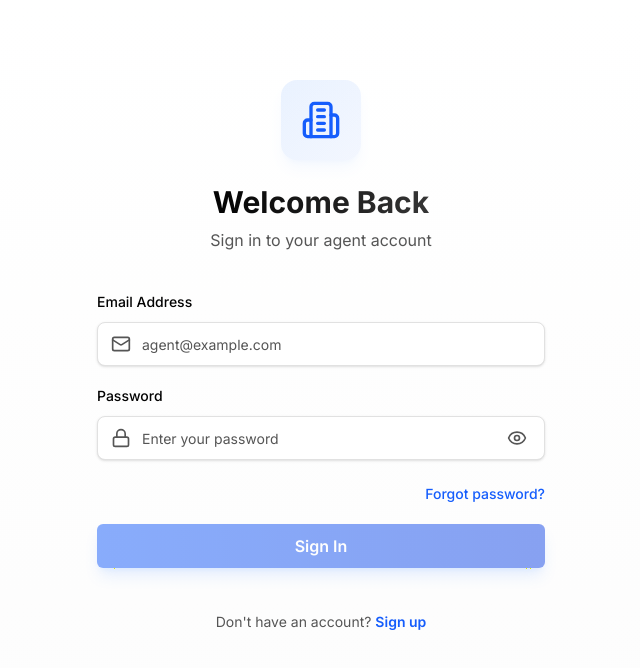
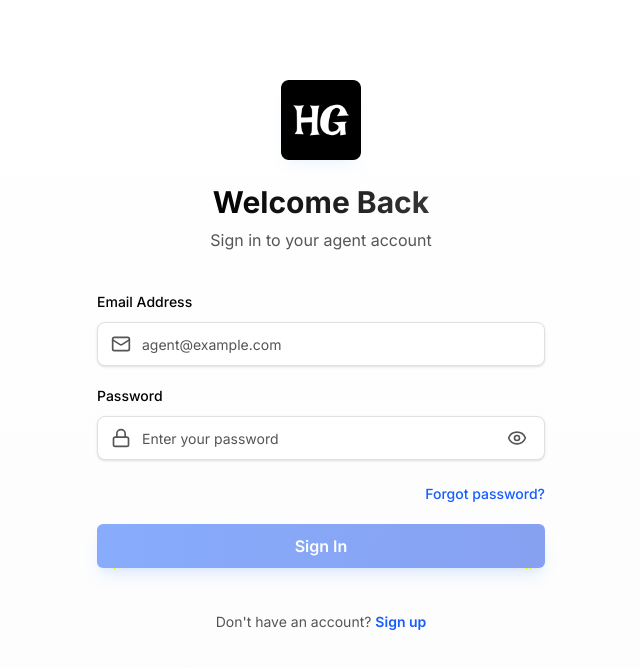
Before and after one commit to Glenlo-Tech/hamgab-frontend, a Next.js app in the folder apps/agent/: page /auth/login in a window 1280 px wide. Shown: the top 668 px of the page, without its empty margins (319-959 px from the left). Built offline with nearby package versions, Linux system fonts and the light colour scheme; no server answers.

Commit message:
fix: include favicon for logo

```diff
--- a/apps/agent/components/auth/agent-login.tsx
+++ b/apps/agent/components/auth/agent-login.tsx
@@ -10,6 +10,7 @@ import { cn } from "@/lib/utils"
 import Link from "next/link"
 import { loginAgent } from "@/lib/auth"
 import { ApiClientError } from "@/lib/api-client"
+import Image from "next/image"
 
 export function AgentLogin() {
   const router = useRouter()
@@ -101,7 +102,13 @@ export function AgentLogin() {
       {/* Header */}
       <div className="flex flex-col items-center justify-center pt-20 pb-10 px-6">
         <div className="w-20 h-20 rounded-2xl bg-gradient-to-br from-blue-500/10 to-blue-600/5 flex items-center justify-center mb-6 shadow-lg shadow-blue-500/5">
-          <Building2 className="w-10 h-10 text-blue-600" />
+          {/* <Building2 className="w-10 h-10 text-blue-600" /> */}
+          <Image
+             src="/favicon_io/android-chrome-512x512.png"
+             alt="hamgab logo"
+             width="512"
+             height="512"
+          />
         </div>
         <h1 className="text-3xl font-bold mb-2 bg-gradient-to-r from-foreground to-foreground/80 bg-clip-text text-transparent">
           Welcome Back
--- a/apps/agent/components/auth/agent-signup.tsx
+++ b/apps/agent/components/auth/agent-signup.tsx
@@ -10,6 +10,7 @@ import { cn } from "@/lib/utils"
 import Link from "next/link"
 import { registerAgent } from "@/lib/auth"
 import { ApiClientError } from "@/lib/api-client"
+import Image from "next/image"
 
 interface FieldErrors {
   fullName?: string
@@ -210,7 +211,13 @@ export function AgentSignup() {
       {/* Header */}
       <div className="flex flex-col items-center justify-center pt-16 pb-8 px-6">
         <div className="w-20 h-20 rounded-2xl bg-gradient-to-br from-blue-500/10 to-blue-600/5 flex items-center justify-center mb-6 shadow-lg shadow-blue-500/5">
-          <Building2 className="w-10 h-10 text-blue-600" />
+          {/* <Building2 className="w-10 h-10 text-blue-600" /> */}
+          <Image
+            src="/favicon_io/android-chrome-512x512.png"
+            alt="hamgab logo"
+            width="512"
+            height="512"
+          />
         </div>
         <h1 className="text-3xl font-bold mb-2 bg-gradient-to-r from-foreground to-foreground/80 bg-clip-text text-transparent">
           Create Account
--- a/apps/agent/components/auth/forgot-password.tsx
+++ b/apps/agent/components/auth/forgot-password.tsx
@@ -10,6 +10,7 @@ import { cn } from "@/lib/utils"
 import Link from "next/link"
 import { requestPasswordReset } from "@/lib/auth"
 import { ApiClientError } from "@/lib/api-client"
+import Image from "next/image"
 
 export function ForgotPassword() {
   const router = useRouter()
@@ -147,7 +148,13 @@ export function ForgotPassword() {
       {/* Header */}
       <div className="flex flex-col items-center justify-center pt-20 pb-10 px-6">
         <div className="w-20 h-20 rounded-2xl bg-gradient-to-br from-blue-500/10 to-blue-600/5 flex items-center justify-center mb-6 shadow-lg shadow-blue-500/5">
-          <Building2 className="w-10 h-10 text-blue-600" />
+          {/* <Building2 className="w-10 h-10 text-blue-600" /> */}
+          <Image
+            src="/favicon_io/android-chrome-512x512.png"
+            alt="hamgab logo"
+            width="512"
+            height="512"
+          />
         </div>
         <h1 className="text-3xl font-bold mb-2 bg-gradient-to-r from-foreground to-foreground/80 bg-clip-text text-transparent">
           Forgot Password?
--- a/apps/agent/components/auth/otp-verification.tsx
+++ b/apps/agent/components/auth/otp-verification.tsx
@@ -8,6 +8,7 @@ import { Label } from "@/components/ui/label"
 import { Building2, Mail, Loader2, ArrowLeft, RefreshCw } from "lucide-react"
 import { verifyOTP, resendOTP, getPendingVerificationEmail } from "@/lib/auth"
 import { ApiClientError } from "@/lib/api-client"
+import Image from "next/image"
 
 const OTP_LENGTH = 6
 const RESEND_COOLDOWN = 60 // 60 seconds
@@ -174,7 +175,13 @@ export function OTPVerification() {
       {/* Header */}
       <div className="flex flex-col items-center justify-center pt-20 pb-10 px-6">
         <div className="w-20 h-20 rounded-2xl bg-gradient-to-br from-blue-500/10 to-blue-600/5 flex items-center justify-center mb-6 shadow-lg shadow-blue-500/5">
-          <Building2 className="w-10 h-10 text-blue-600" />
+          {/* <Building2 className="w-10 h-10 text-blue-600" /> */}
+          <Image
+            src="/favicon_io/android-chrome-512x512.png"
+            alt="hamgab logo"
+            width="512"
+            height="512"
+          />
         </div>
         <h1 className="text-3xl font-bold mb-2 bg-gradient-to-r from-foreground to-foreground/80 bg-clip-text text-transparent">
           Verify Your Email
--- a/apps/agent/components/onboarding/onboarding-carousel.tsx
+++ b/apps/agent/components/onboarding/onboarding-carousel.tsx
@@ -5,6 +5,7 @@ import { motion, AnimatePresence, useMotionValue, useTransform } from "framer-mo
 import { Button } from "@/components/ui/button"
 import { Building2, TrendingUp, Shield, ChevronRight, ChevronLeft } from "lucide-react"
 import { cn } from "@/lib/utils"
+import Image from "next/image"
 
 interface OnboardingCarouselProps {
   onComplete: () => void
@@ -124,7 +125,13 @@ export function OnboardingCarousel({ onComplete }: OnboardingCarouselProps) {
                   currentData.bgGradient
                 )}
               >
-                <Icon className={cn("w-16 h-16", currentData.color)} />
+                {/* <Icon className={cn("w-16 h-16", currentData.color)} /> */}
+                <Image
+                  src="/favicon_io/android-chrome-512x512.png"
+                  alt="hamgab logo"
+                  width="512"
+                  height="512"
+                />
               </div>
 
               {/* Title */}
@@ -142,16 +149,17 @@ export function OnboardingCarousel({ onComplete }: OnboardingCarouselProps) {
       {/* Bottom section with dots and buttons */}
       <div className="pb-safe-bottom px-6 pb-8 space-y-6">
         {/* Dots indicator */}
-        <div className="flex items-center justify-center gap-2">
+        <div className="flex items-center justify-center gap-1.5 sm:gap-2">
           {onboardingSteps.map((_, index) => (
             <button
               key={index}
               onClick={() => goToStep(index)}
               className={cn(
-                "h-2 rounded-full transition-all duration-300",
+                "rounded-full transition-[width,background-color] duration-300 ease-in-out",
+                "h-1 sm:h-2",
                 index === currentStep
-                  ? "w-8 bg-primary"
-                  : "w-2 bg-muted-foreground/30"
+                  ? "w-5 sm:w-8 bg-primary"
+                  : "w-1 sm:w-2 bg-muted-foreground/30"
               )}
               aria-label={`Go to step ${index + 1}`}
             />
```
